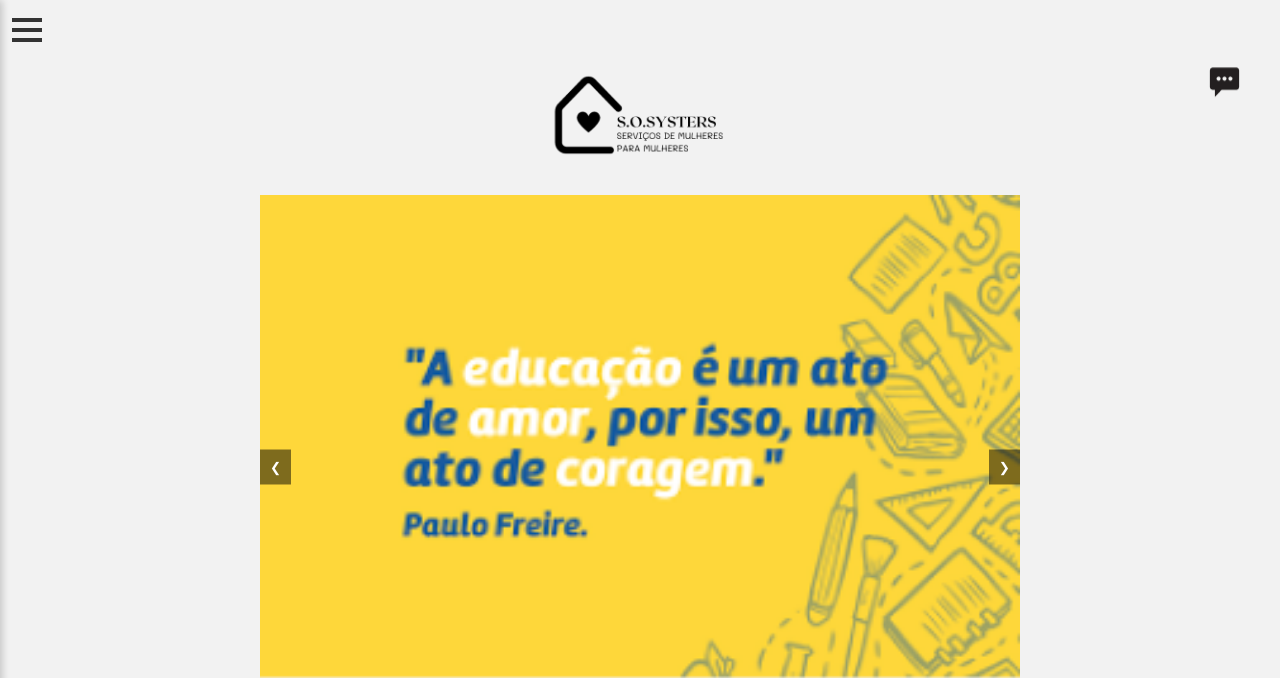
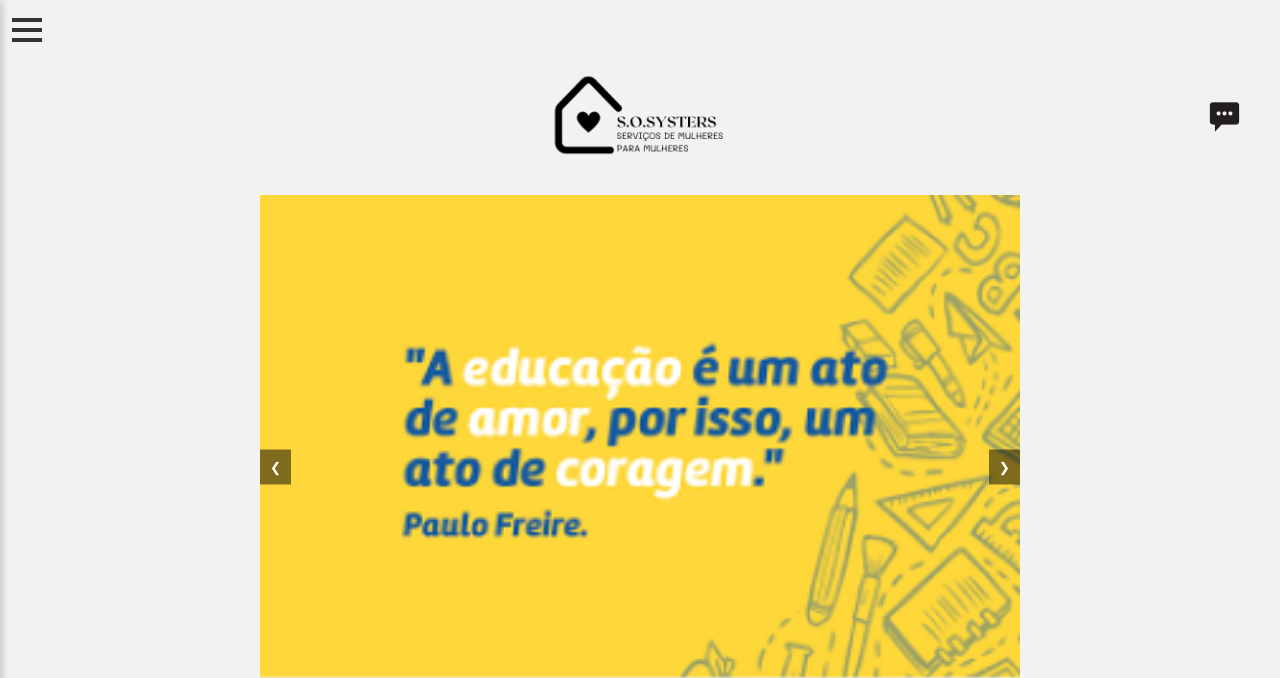
Before and after one commit to pablohcarmo/sosysters, a Spring app: page /feed in a window 1280 px wide. Shown: the top 678 px of the page. Run offline with Thymeleaf, Linux system fonts and the light colour scheme; the template is opened without the code that fills it: most values are stand-ins (such as "Sample title", 1, 10 or a date in 2020); grey boxes marked "Sample" are stand-in pictures; data that the repository does not hold is empty; some of the project's set-up classes (security, data sources, template engines, error pages and the like) are left out, and stand-ins take their place.

Commit message:
style: corrigir responsividade global e centralização do ícone de chat
- Corrige posicionamento vertical do ícone de chat no header (top 50%)
- Adiciona breakpoints para mobile pequeno e grande no arquivo de responsividade
- Remove bloco de sidebar fixa no desktop que deslocava o conteúdo e
  mantinha o menu hamburguer sempre visível

Co-Authored-By: Claude Sonnet 4.6 <noreply@anthropic.com>

```diff
--- a/src/main/resources/static/css/header.css
+++ b/src/main/resources/static/css/header.css
@@ -95,8 +95,8 @@ body.menu-open .hamburger {
 .chat {
     position: absolute;
     right: 3%;
-    top: 5%;
-    transform: translateY(-48%);
+    top: 50%;
+    transform: translateY(-50%);
 }
 
 .foto-perfil {
--- a/src/main/resources/static/css/resposividade.css
+++ b/src/main/resources/static/css/resposividade.css
@@ -1,6 +1,6 @@
 /* ===== AJUSTES EXTRAS DE RESPONSIVIDADE ===== */
 
-/* Melhor espaçamento em telas muito pequenas */
+/* Mobile pequeno (< 480px) */
 @media (max-width: 480px) {
     form {
         padding: 15px;
@@ -14,16 +14,27 @@
     .texto-form {
         font-size: 14px;
     }
+
+    .img_logo {
+        width: 10rem;
+    }
 }
 
-/* Tablets maiores */
+/* Mobile grande (480px - 767px) */
+@media (min-width: 480px) and (max-width: 767px) {
+    .img_logo {
+        width: 12rem;
+    }
+}
+
+/* Tablets */
 @media (min-width: 768px) {
     form {
         max-width: 650px;
     }
 }
 
-/* Desktop grande */
+/* Desktop grande (>= 1200px) */
 @media (min-width: 1200px) {
     form {
         max-width: 900px;
```
